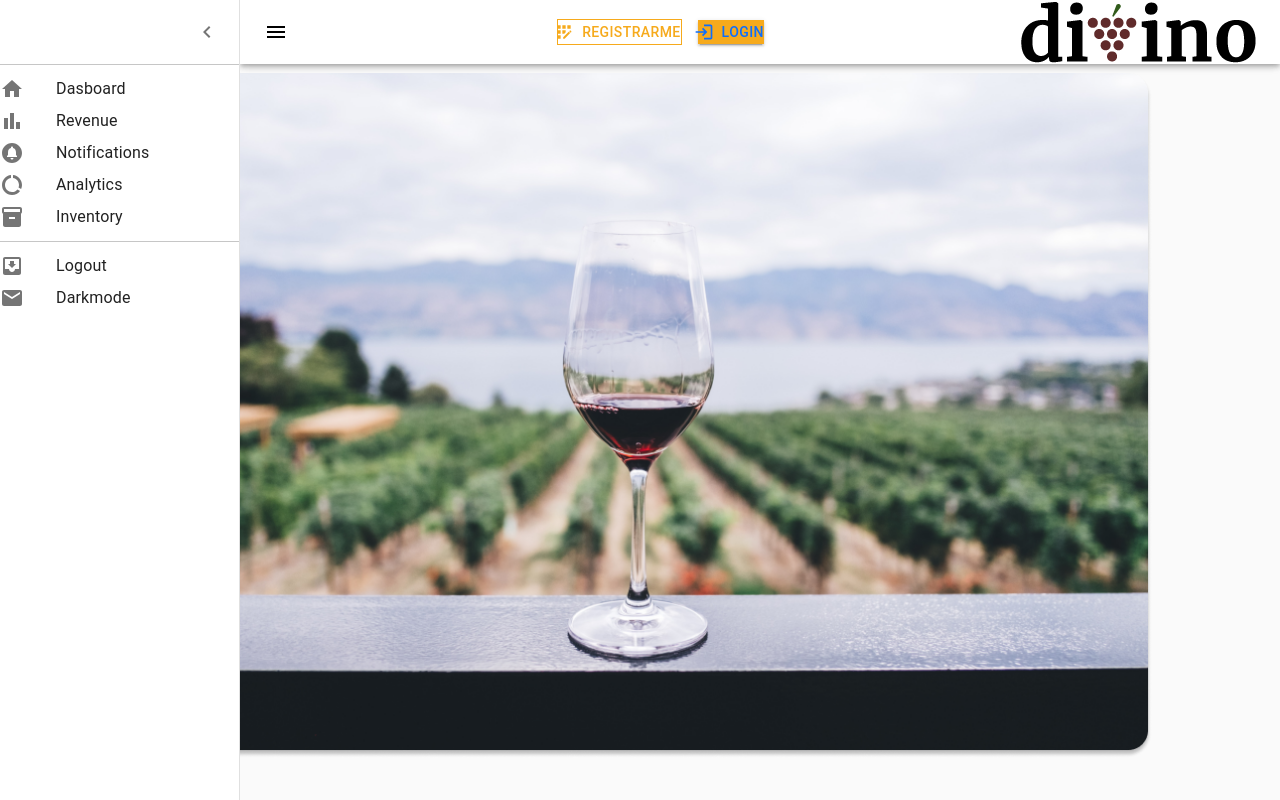
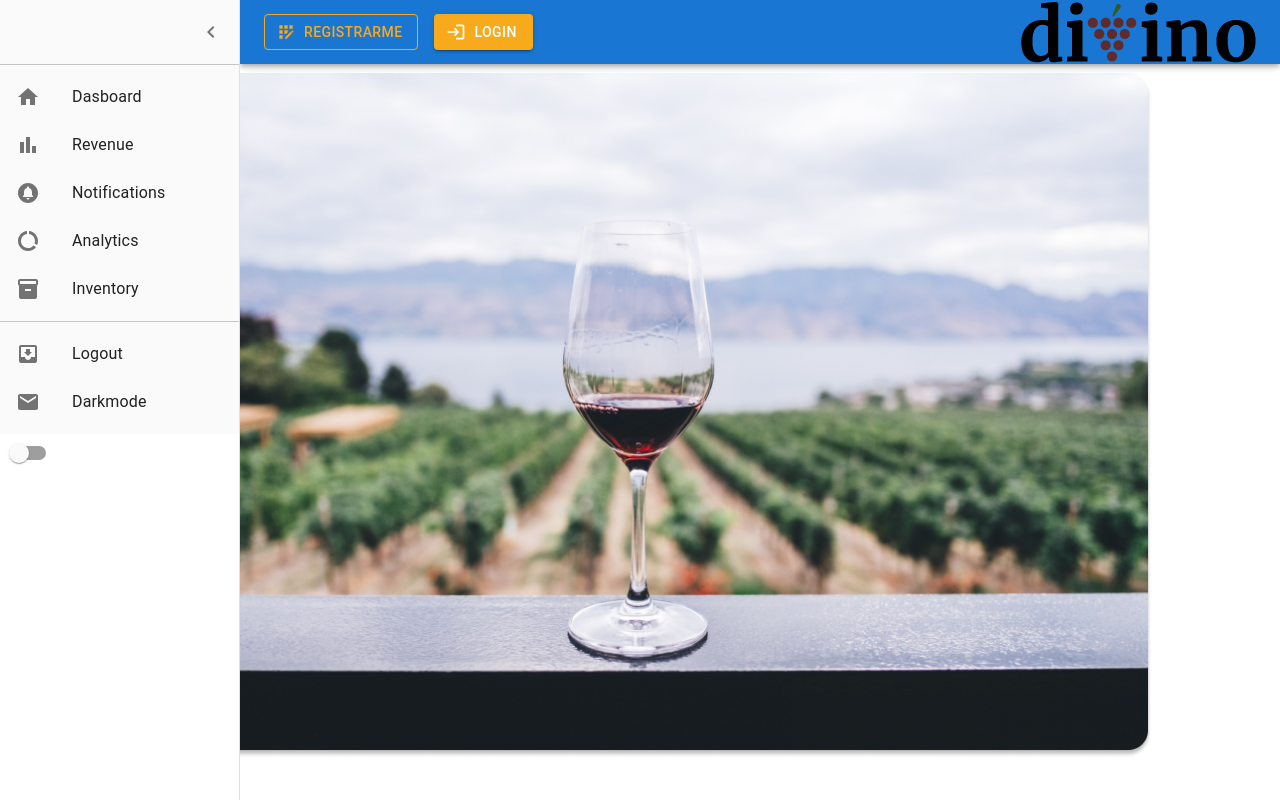
Before and after one commit to No-Country/c4-g21-divinoF, a React (Create React App) app: page / in a window 1280 px wide. Both pictures are taken after a click on the button "open drawer". Shown: the top 800 px of the page. Built offline with nearby package versions, Linux system fonts and the light colour scheme.

Commit message:
proof 2 dark mode

```diff
--- a/src/App.js
+++ b/src/App.js
@@ -24,10 +24,13 @@ const App = () => {
       },
     });
 
+
+
     return (
     <ThemeProvider theme={myTheme}>
         <div className="App">
-            <PersistentDrawerLeft />
+            <PersistentDrawerLeft toggleDark={toggleDark}
+        settoggleDark={settoggleDark} />
             <Routes>
                 <Route path="/" element={<Content toggleDark={toggleDark}
         settoggleDark={settoggleDark} />} />
--- a/src/components/Content.js
+++ b/src/components/Content.js
@@ -16,7 +16,7 @@ import { styled, useTheme } from "@mui/material/styles";
 
 import Switch from "@material-ui/core/Switch";
 import { makeStyles } from "@material-ui/core/styles"
-
+/* import PersistentDrawerLeft from "./PersistentDrawerLeft"; */
 
 const drawerWidth = 240;
 
@@ -29,7 +29,7 @@ const DrawerHeader = styled("div")(({ theme }) => ({
     justifyContent: "flex-end",
 }));
 
-const useStyles = makeStyles((theme) => ({
+ const useStyles = makeStyles((theme) => ({
 
     // Styling material components
     root: {
@@ -49,7 +49,7 @@ const useStyles = makeStyles((theme) => ({
         pageBackground: "#282c36",
         titleColor: "lightpink",
         tagLineColor: "lavender"
-      } */
+      }  */
 
   }));
 
@@ -65,21 +65,22 @@ const Content = (
       const classes = useStyles();
 
 
+
     return (
-        <div className={classes.root}  /* "contenedor" */  >
+        <div className={classes} /*  id="contenedor" */  >
             {/* <DrawerHeader /> */}
             <div className="events">
                 <Typography paragraph variant="h4" className="Title-landing h4">
                     Próximos eventos
                 </Typography>
                 <img src={vinedo} alt="icon" />
-
+                {/*
                 <Switch
                             checked={toggleDark}
                             onChange={handleModeChange}
                             name="toggleDark"
                             color="default"
-                        />
+                        /> */}
 
 
                 <div className="event-info">
--- a/src/components/PersistentDrawerLeft.js
+++ b/src/components/PersistentDrawerLeft.js
@@ -29,11 +29,16 @@ import AppRegistrationIcon from '@mui/icons-material/AppRegistration';
 import LoginIcon from '@mui/icons-material/Login';
 import { Link } from "react-router-dom";
 
+
+import Switch from "@material-ui/core/Switch";
+import { makeStyles } from "@material-ui/core/styles";
+
 const drawerWidth = 240;
 
 const AppBar = styled(MuiAppBar, {
     shouldForwardProp: (prop) => prop !== "open",
 })(({ theme, open }) => ({
+
     transition: theme.transitions.create(["margin", "width"], {
         easing: theme.transitions.easing.sharp,
         duration: theme.transitions.duration.leavingScreen,
@@ -45,6 +50,7 @@ const AppBar = styled(MuiAppBar, {
             easing: theme.transitions.easing.easeOut,
             duration: theme.transitions.duration.enteringScreen,
         }),
+
     }),
 }));
 const DrawerHeader = styled("div")(({ theme }) => ({
@@ -54,9 +60,34 @@ const DrawerHeader = styled("div")(({ theme }) => ({
     // necessary for content to be below app bar
     ...theme.mixins.toolbar,
     justifyContent: "flex-end",
+
 }));
 
-export default function PersistentDrawerLeft() {
+const useStyles = makeStyles((theme) => ({
+
+    // Styling material components
+    root: {
+
+        backgroundColor: theme.palette.background.default,
+        [theme.breakpoints.down("xs")]: {
+          paddingTop: theme.spacing(2),
+        },
+      },
+
+    /* LightTheme : {
+        pageBackground: "white",
+        titleColor: "#dc658b",
+        tagLineColor: "black"
+      },
+    DarkTheme : {
+        pageBackground: "#282c36",
+        titleColor: "lightpink",
+        tagLineColor: "lavender"
+      } */
+
+  }));
+
+export default function PersistentDrawerLeft( {  toggleDark, settoggleDark } ) {
     const theme = useTheme();
     const [open, setOpen] = React.useState(false);
 
@@ -68,10 +99,17 @@ export default function PersistentDrawerLeft() {
         setOpen(false);
     };
 
+    const handleModeChange = () => {
+        settoggleDark(!toggleDark);
+        console.log(toggleDark)
+      };
+      const classes = useStyles();
+
+
     return (
-        <Box sx={{ display: "flex" }}>
+        <Box  sx={{ display: "flex" }}>
             <CssBaseline />
-            <AppBar className="drawer" position="fixed" open={open}>
+            <AppBar id="drawer" className={classes.root} position="fixed" open={open}>
                 <Toolbar className="DrawerStyles">
                     <IconButton
                         color="inherit"
@@ -98,8 +136,9 @@ export default function PersistentDrawerLeft() {
                 </Toolbar>
 
             </AppBar>
-            <Drawer
+            <Drawer className={classes.root}
                 sx={{
+
                     width: drawerWidth,
                     flexShrink: 0,
                     "& .MuiDrawer-paper": {
@@ -111,7 +150,7 @@ export default function PersistentDrawerLeft() {
                 anchor="left"
                 open={open}
             >
-                <DrawerHeader>
+                <DrawerHeader className={classes.root}>
                     <IconButton onClick={handleDrawerClose}>
                         {theme.direction === "ltr" ? (
                             <ChevronLeftIcon />
@@ -121,7 +160,7 @@ export default function PersistentDrawerLeft() {
                     </IconButton>
                 </DrawerHeader>
                 <Divider />
-                <List>
+                <List className={classes.root}>
                     {[
                         { name: "Dasboard", icon: <HomeIcon /> },
                         { name: "Revenue", icon: <BarChartIcon /> },
@@ -139,7 +178,7 @@ export default function PersistentDrawerLeft() {
                     ))}
                 </List>
                 <Divider />
-                <List>
+                <List  className={classes.root}  >
                     {["Logout", "Darkmode"].map((text, index) => (
                         <ListItem button key={text}>
                             <ListItemIcon>
@@ -148,8 +187,16 @@ export default function PersistentDrawerLeft() {
                             <ListItemText primary={text} />
                         </ListItem>
                     ))}
+
+
+
                 </List>
-
+                     <Switch
+                            checked={toggleDark}
+                            onChange={handleModeChange}
+                            name="toggleDark"
+                            color="default"
+                        />
 
             </Drawer>
         </Box>
--- a/src/styles/styles.css
+++ b/src/styles/styles.css
@@ -51,8 +51,8 @@ input {
 }
 .drawer{
     display: flex;
-    background-color: #fff !important;
-    color:black !important;
+    background-color: #fff ;
+    color:black ;
     justify-content: space-between !important;
 }
 
@@ -63,19 +63,19 @@ input {
 
 }
 
-div.contenedor{
+div#contenedor{
     margin-top:10vh ;
     padding: 0;
 
 
 }
 
-div.contenedor div:nth-child(even) {
+div#contenedor div:nth-child(even) {
      background: rgba(158, 163, 169, 0.33) !important;
 
      margin: 0  ;
 }
-div.contenedor div:nth-child(odd) {
+div#contenedor div:nth-child(odd) {
     background: #fff !important;
 
 }
```
